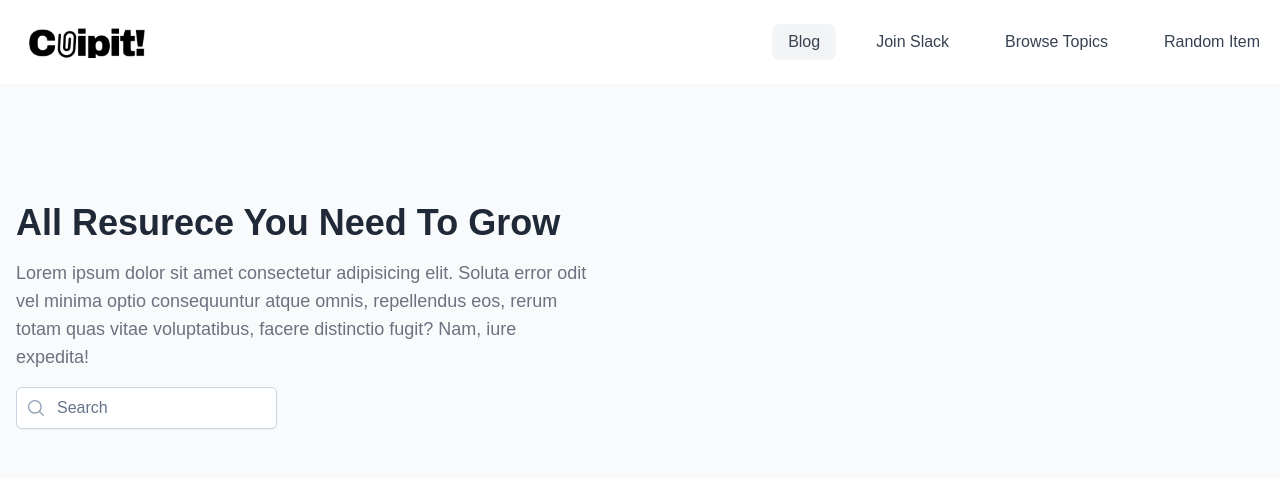
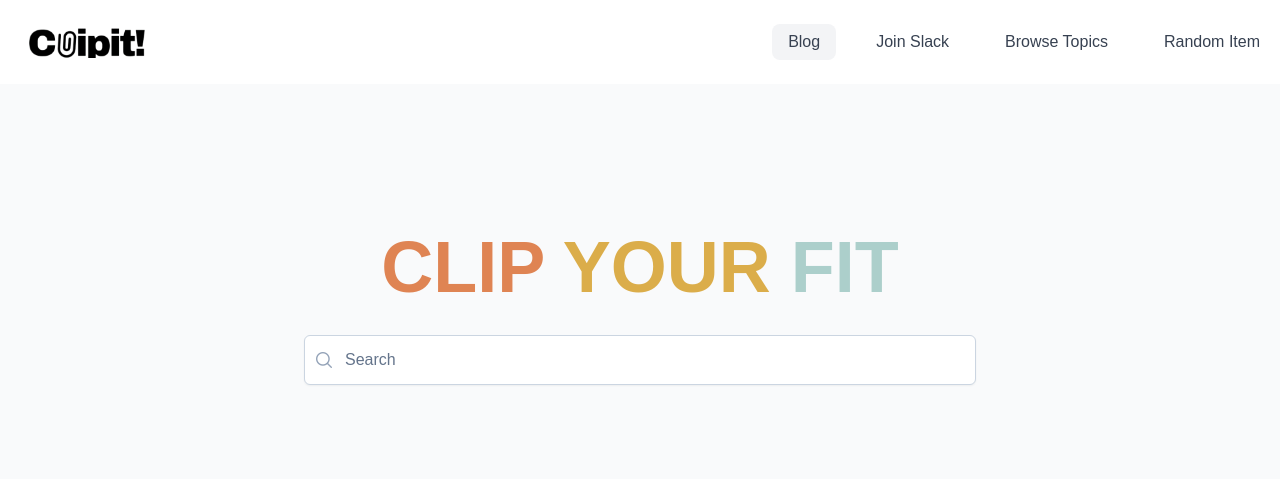
Before and after one commit to clip-clap-tap/Clipit, a Vue app in the folder Clipit-front/: page / in a window 1280 px wide. Shown: the top 479 px of the page. Built offline with nearby package versions, Linux system fonts and the light colour scheme; a web font is replaced by a local one.

Commit message:
feat: 제목 애니메이션 추가

```diff
--- a/Clipit-front/src/assets/input.css
+++ b/Clipit-front/src/assets/input.css
@@ -15,3 +15,71 @@
     @tailwind components;
     @tailwind utilities;
 }
+
+.title-word {
+    animation: color-animation 4s linear infinite;
+}
+
+.title-word-1 {
+    --color-1: #df8453;
+    --color-2: #3d8dae;
+    --color-3: #e4a9a8;
+}
+
+.title-word-2 {
+    --color-1: #dbad4a;
+    --color-2: #accfcb;
+    --color-3: #17494d;
+}
+
+.title-word-3 {
+    --color-1: #accfcb;
+    --color-2: #e4a9a8;
+    --color-3: #accfcb;
+}
+
+.title-word-4 {
+    --color-1: #3d8dae;
+    --color-2: #df8453;
+    --color-3: #e4a9a8;
+}
+
+@keyframes color-animation {
+    0% {
+        color: var(--color-1);
+    }
+    32% {
+        color: var(--color-1);
+    }
+    33% {
+        color: var(--color-2);
+    }
+    65% {
+        color: var(--color-2);
+    }
+    66% {
+        color: var(--color-3);
+    }
+    99% {
+        color: var(--color-3);
+    }
+    100% {
+        color: var(--color-1);
+    }
+}
+
+/* Here are just some visual styles. 🖌 */
+
+/* .container {
+    display: grid;
+    place-items: center;
+    text-align: center;
+    height: 100vh;
+} */
+
+/* .title {
+    font-family: 'Montserrat', sans-serif;
+    font-weight: 800;
+    font-size: 8.5vw;
+    text-transform: uppercase;
+} */
--- a/Clipit-front/src/components/Layout/HeaderComponent.vue
+++ b/Clipit-front/src/components/Layout/HeaderComponent.vue
@@ -5,19 +5,22 @@ import InputText from 'primevue/inputtext';
 </script>
 <template>
     <header class="h-[28rem] bg-gray-50">
-        <div class="container mx-auto px-4 flex h-full py-6 items-center">
-            <div class="max-w-xl">
-                <h2 class="text-3xl xl:text-4xl font-bold mt-4 text-gray-800 capitalize">
-                    All Resurece You Need to grow
+        <div class="container mx-auto px-4 flex h-full py-6 items-center max-w-7xl">
+            <div class="flex items-center flex-col w-full">
+                <h2 class="text-7xl font-bold text-gray-800 uppercase">
+                    <span class="title-word title-word-1">Clip </span>
+                    <span class="title-word title-word-2">Your </span>
+                    <span class="title-word title-word-3">Fit</span>
+                    <!-- <span class="title-word title-word-4">text</span> -->
                 </h2>
-                <p class="text-gray-500 mt-4 text-lg">
+                <!-- <p class="text-gray-500 mt-4 text-lg">
                     Lorem ipsum dolor sit amet consectetur adipisicing elit. Soluta error odit vel
                     minima optio consequuntur atque omnis, repellendus eos, rerum totam quas vitae
                     voluptatibus, facere distinctio fugit? Nam, iure expedita!
-                </p>
-                <IconField iconPosition="left" class="mt-4">
+                </p> -->
+                <IconField iconPosition="left" class="mt-8 w-full max-w-2xl">
                     <InputIcon class="pi pi-search"> </InputIcon>
-                    <InputText placeholder="Search" />
+                    <InputText class="w-full py-3" placeholder="Search" />
                 </IconField>
             </div>
         </div>
```
